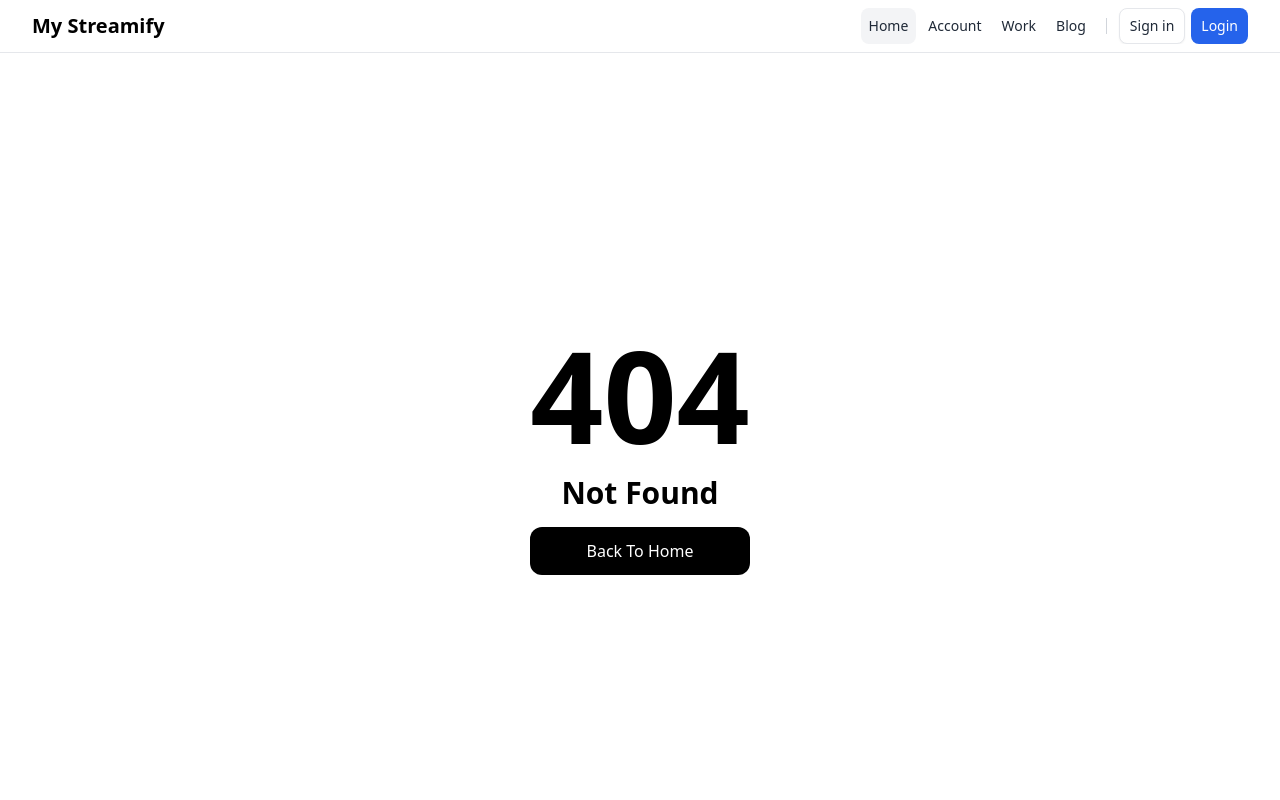
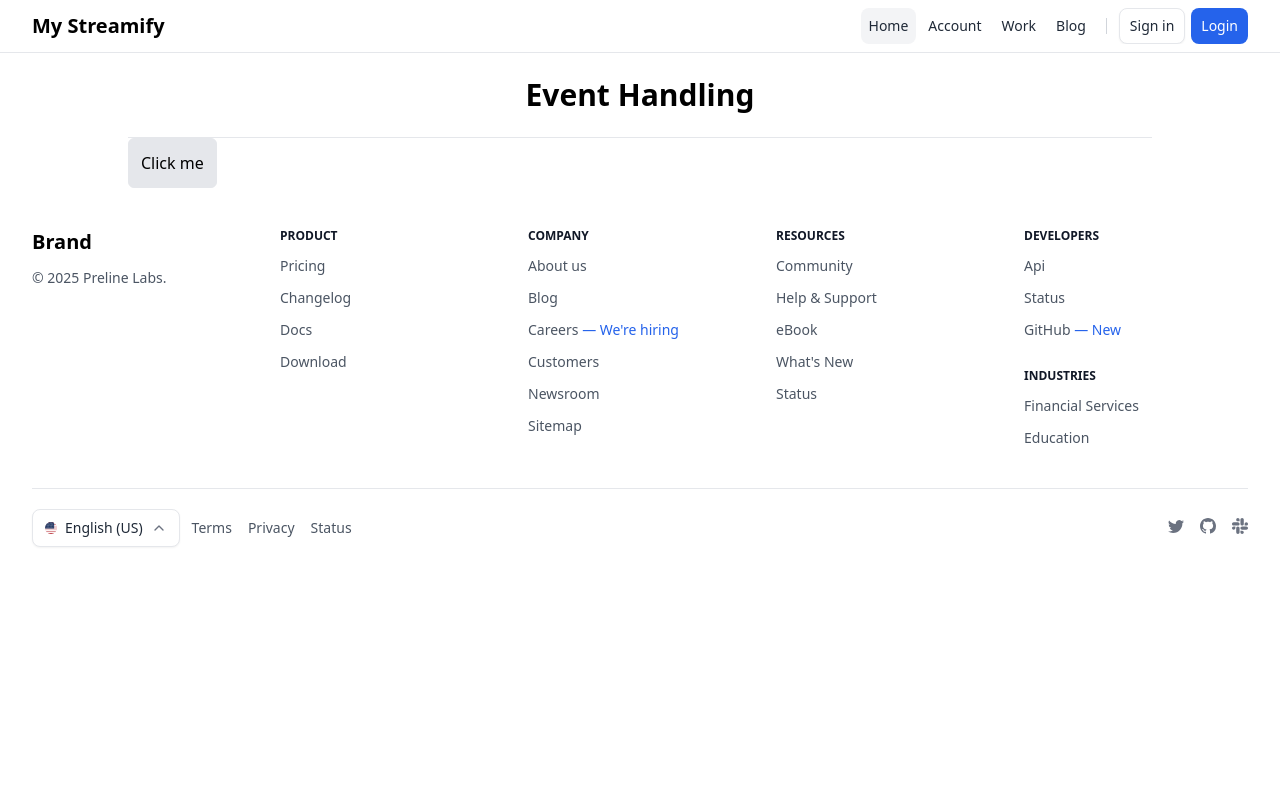
Before and after one commit to yash-nomadic/frontend, a Next.js app: page /event-handling in a window 1280 px wide. Before the commit this address had no page. Shown: the top 800 px of the page. Built offline with nearby package versions, Linux system fonts and the light colour scheme.

Commit message:
event handling

```diff
--- /dev/null
+++ b/src/app/event-handling/page.jsx
@@ -0,0 +1,22 @@
+'use client';
+
+import React from 'react'
+
+const EventHandling = () => {
+    return (
+        <div className='max-w-[80%] mx-auto'>
+
+            <h1 className='text-3xl font-bold text-center my-6'>Event Handling</h1>
+            <hr />
+
+            <button
+                onClick={ () => { aler('button was clicked'); }  }
+                className='border rounded-md p-3 bg-gray-200'>
+                Click me
+            </button>
+
+        </div>
+    )
+}
+
+export default EventHandling
```
